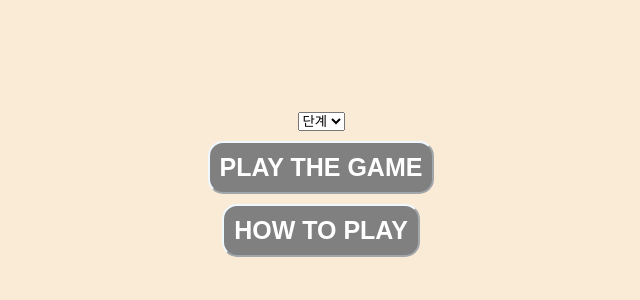
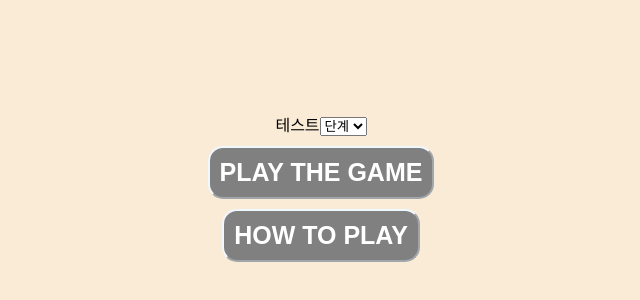
Before and after one commit to kdh3543/card_game, a Next.js app: page / in a window 1280 px wide. Shown: the part 188-488 px from the top of the page, without its empty margins (319-959 px from the left). Built offline with nearby package versions, Linux system fonts and the light colour scheme.

Commit message:
커밋 테스트

```diff
--- a/src/components/elements/Home/Home.tsx
+++ b/src/components/elements/Home/Home.tsx
@@ -54,6 +54,7 @@ export default function Home() {
       </Head>
       <Main>
         <div>
+          테스트
           <select onChange={(e) => selectLevel(e)}>
             <option value="">{"단계"}</option>
             <option value="8">{"1"}</option>
```
